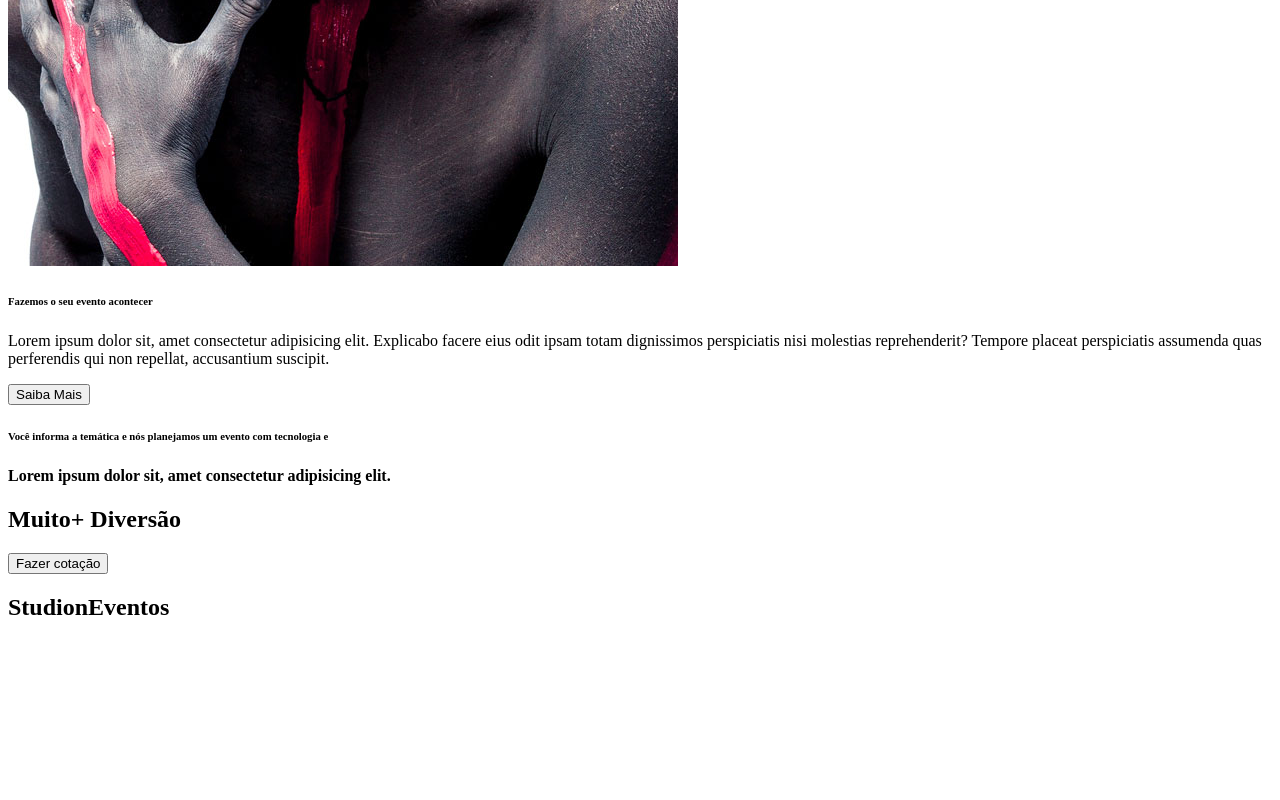
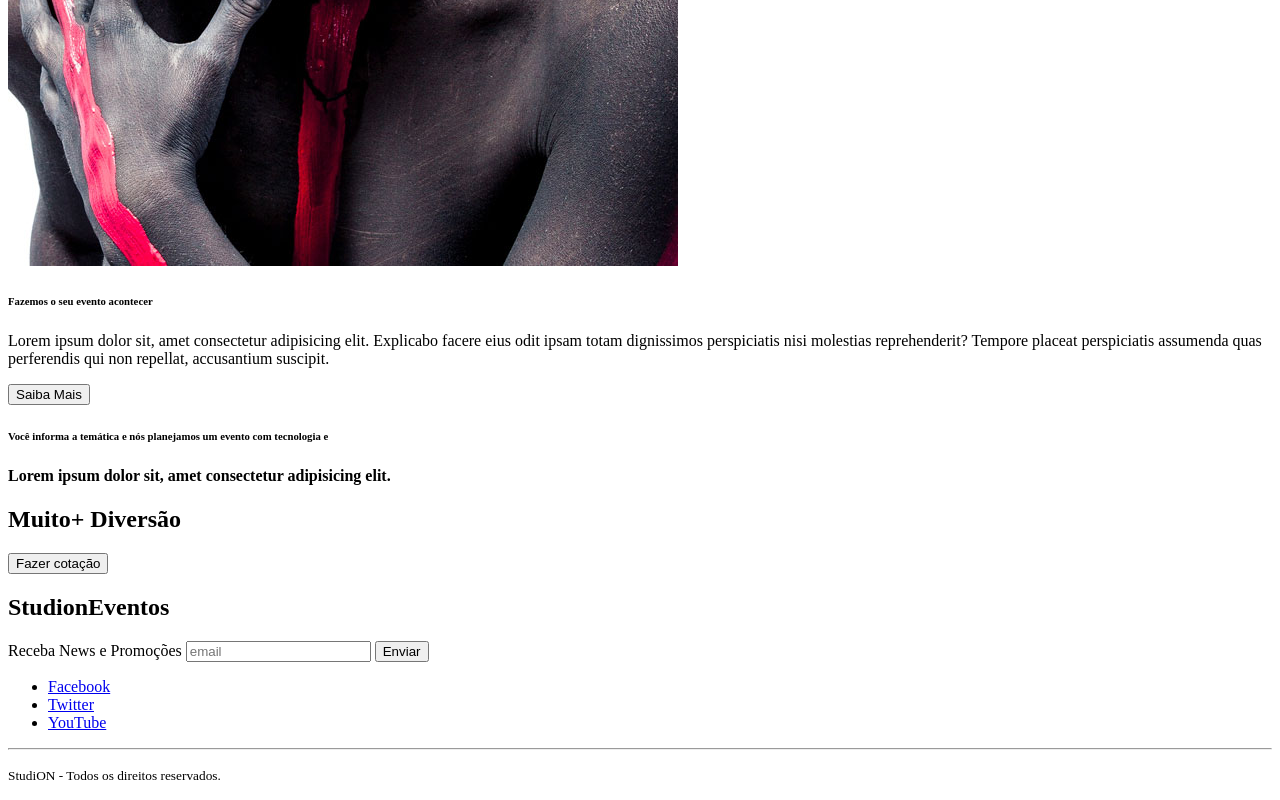
Before and after one commit to developsouza/ImagineStudiOn, a website: page studion/src/index.html in a window 1280 px wide. Shown: the part 769-1569 px from the top of the page. Before the commit the page ends 1410 px from the top, so only its background shows below. Drawn offline with Linux system fonts and the light colour scheme.

Commit message:
constructed html structure for the main page

```diff
--- a/studion/src/index.html
+++ b/studion/src/index.html
@@ -70,6 +70,18 @@
 
         <footer>
             <h2>Studi<span>on</span><span>Eventos</span></h2>
+            <form action="">
+                <label for="">Receba News e Promoções</label>
+                <input type="email"placeholder="email">
+                <button type="submit">Enviar</button>
+                <ul>
+                    <li><a href="https://facebook.com" target="_blank">Facebook</a></li>
+                    <li><a href="https://twitter.com" target="_blank">Twitter</a></li>
+                    <li><a href="https://youtube.com" target="_blank">YouTube</a></li>
+                </ul>
+                <hr>
+                <p><small>Studi<span>ON</span> - Todos os direitos reservados.</small></p>
+            </form>
         </footer>
     </body>
 </html>
```
